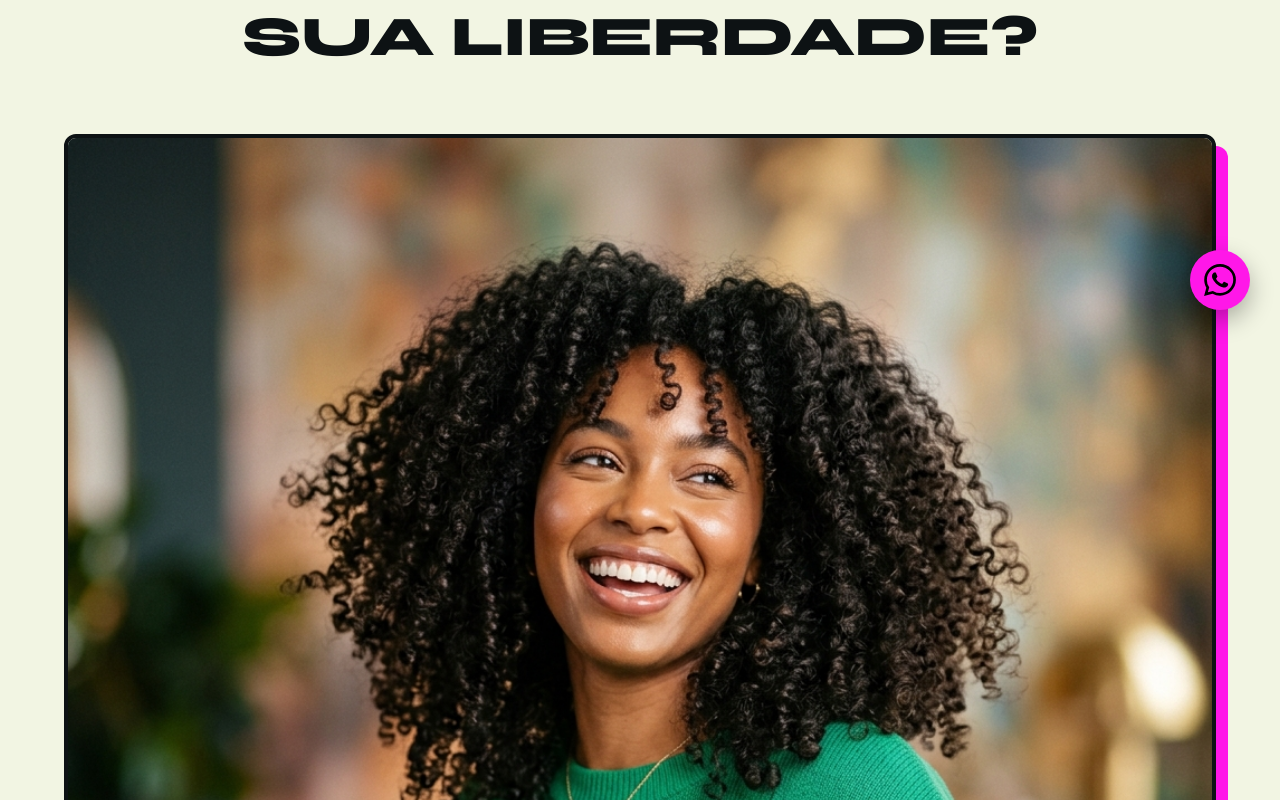
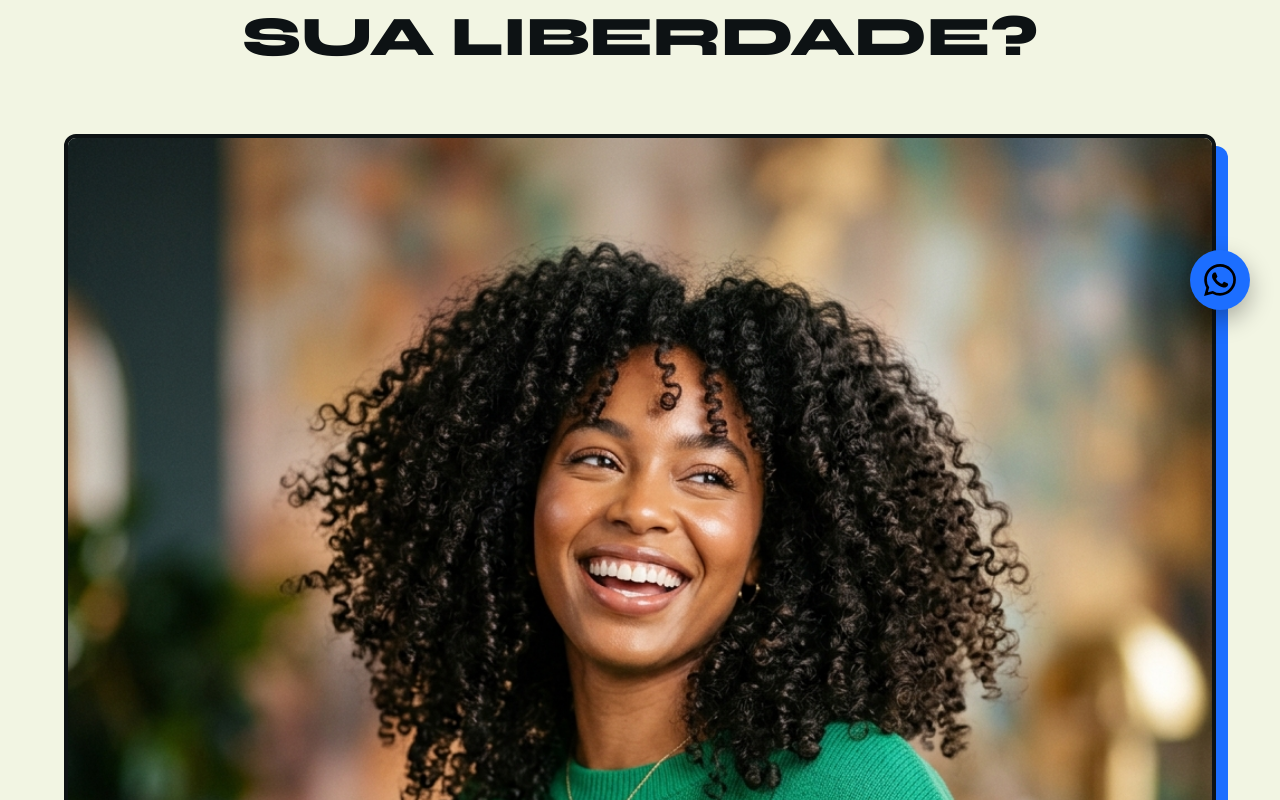
Before and after one commit to jonatanjunior13-max/ojonquecortou, a React (Vite) app: page /blog/alforria-do-cacho-liberdade-2026 in a window 1280 px wide. Shown: the part 460-1260 px from the top of the page. Built offline with nearby package versions, Linux system fonts and the light colour scheme.

Commit message:
Swap primary (Blue) and secondary (Pink) colors across the entire site

```diff
--- a/src/components/Hero.css
+++ b/src/components/Hero.css
@@ -75,7 +75,7 @@
 .cta-avatar {
   width: 45px;
   height: 45px;
-  background: var(--color-accent);
+  background: var(--color-accent-secondary);
   color: #000;
   border-radius: 50%;
   display: flex;
@@ -96,7 +96,7 @@
   border: 4px solid var(--color-dark);
   padding: 1rem;
   border-radius: var(--radius);
-  background: var(--color-magenta);
+  background: var(--color-accent);
   box-shadow: 12px 12px 0px var(--color-dark);
   transform: rotate(2deg);
   transition: transform 0.3s ease;
--- a/src/components/Reviews.css
+++ b/src/components/Reviews.css
@@ -21,7 +21,7 @@
 
 .review-card:hover {
   transform: translate(-4px, -4px);
-  box-shadow: 10px 10px 0px var(--color-magenta);
+  box-shadow: 10px 10px 0px var(--color-accent-secondary);
 }
 
 .review-stars {
--- a/src/index.css
+++ b/src/index.css
@@ -11,10 +11,10 @@
   /* Theme Mapping */
   --color-bg: var(--color-cream);
   --color-surface: var(--color-white);
-  --color-accent: var(--color-magenta);
-  --color-accent-secondary: var(--color-blue);
+  --color-accent: var(--color-blue);
+  --color-accent-secondary: var(--color-magenta);
   --color-accent-tertiary: var(--color-yellow);
-  --color-accent-dim: rgba(255, 23, 232, 0.1);
+  --color-accent-dim: rgba(28, 110, 255, 0.1);
 
   --color-text-main: var(--color-dark);
   --color-text-secondary: #4a5459;
--- a/src/pages/Blog.css
+++ b/src/pages/Blog.css
@@ -26,7 +26,7 @@
 
 .blog-card:hover {
   transform: translate(-4px, -4px);
-  box-shadow: 10px 10px 0px var(--color-blue);
+  box-shadow: 10px 10px 0px var(--color-accent-secondary);
 }
 
 .blog-card-img-wrap {
@@ -123,7 +123,7 @@
   width: 100%;
   border-radius: var(--radius);
   border: 4px solid var(--color-dark);
-  box-shadow: 12px 12px 0px var(--color-magenta);
+  box-shadow: 12px 12px 0px var(--color-accent);
   margin-bottom: 4rem;
 }
 
--- a/src/pages/ServicesPage.css
+++ b/src/pages/ServicesPage.css
@@ -26,7 +26,7 @@
 }
 
 .filter-btn.active, .filter-btn:hover {
-  background: var(--color-magenta);
+  background: var(--color-accent);
   color: var(--color-white);
   box-shadow: 4px 4px 0px var(--color-dark);
   transform: translate(-2px, -2px);
@@ -55,7 +55,7 @@
 }
 
 .highlight-card {
-  background: var(--color-purple);
+  background: var(--color-accent);
   color: var(--color-white);
   box-shadow: 6px 6px 0px var(--color-dark);
 }
```
